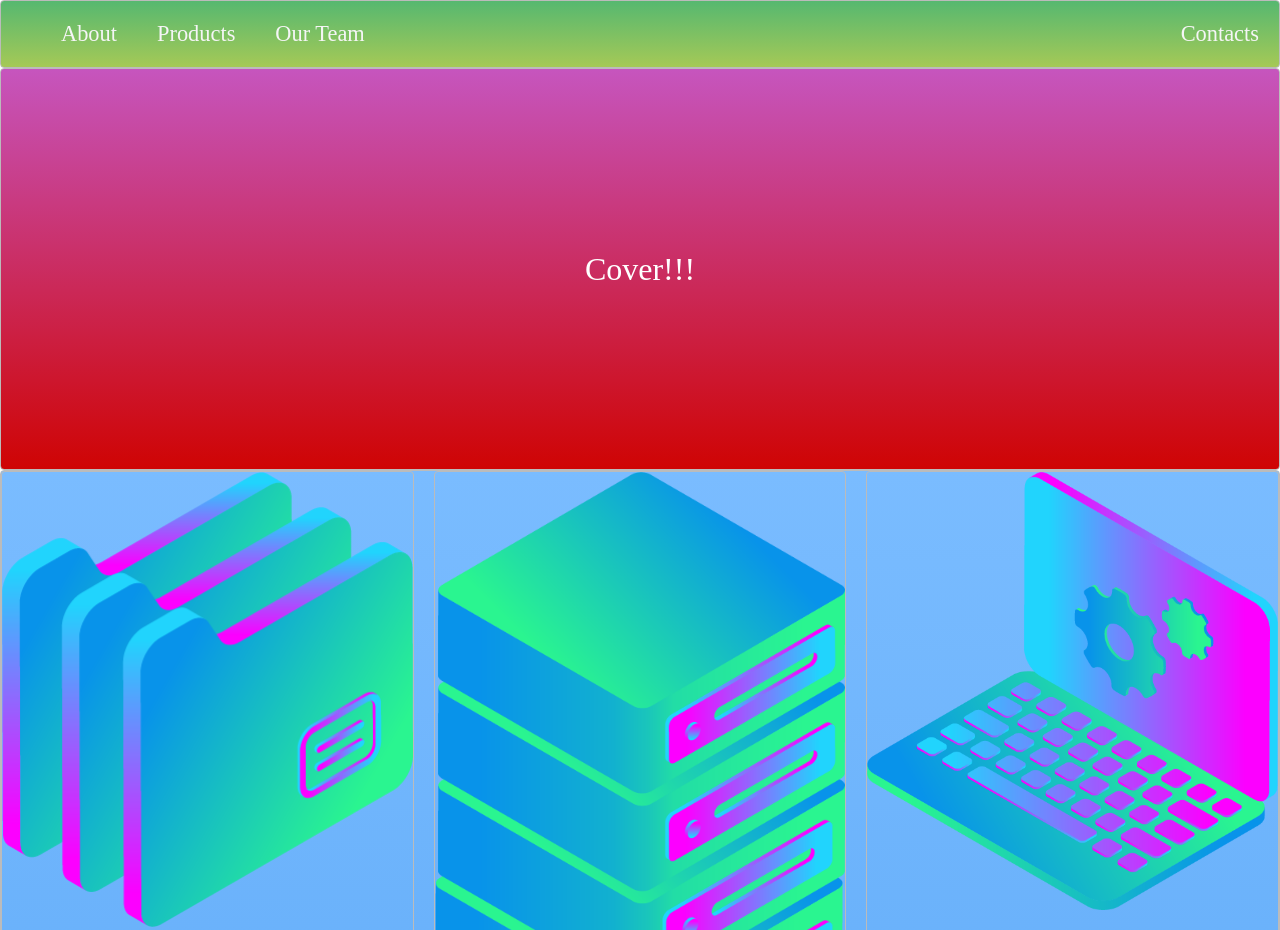
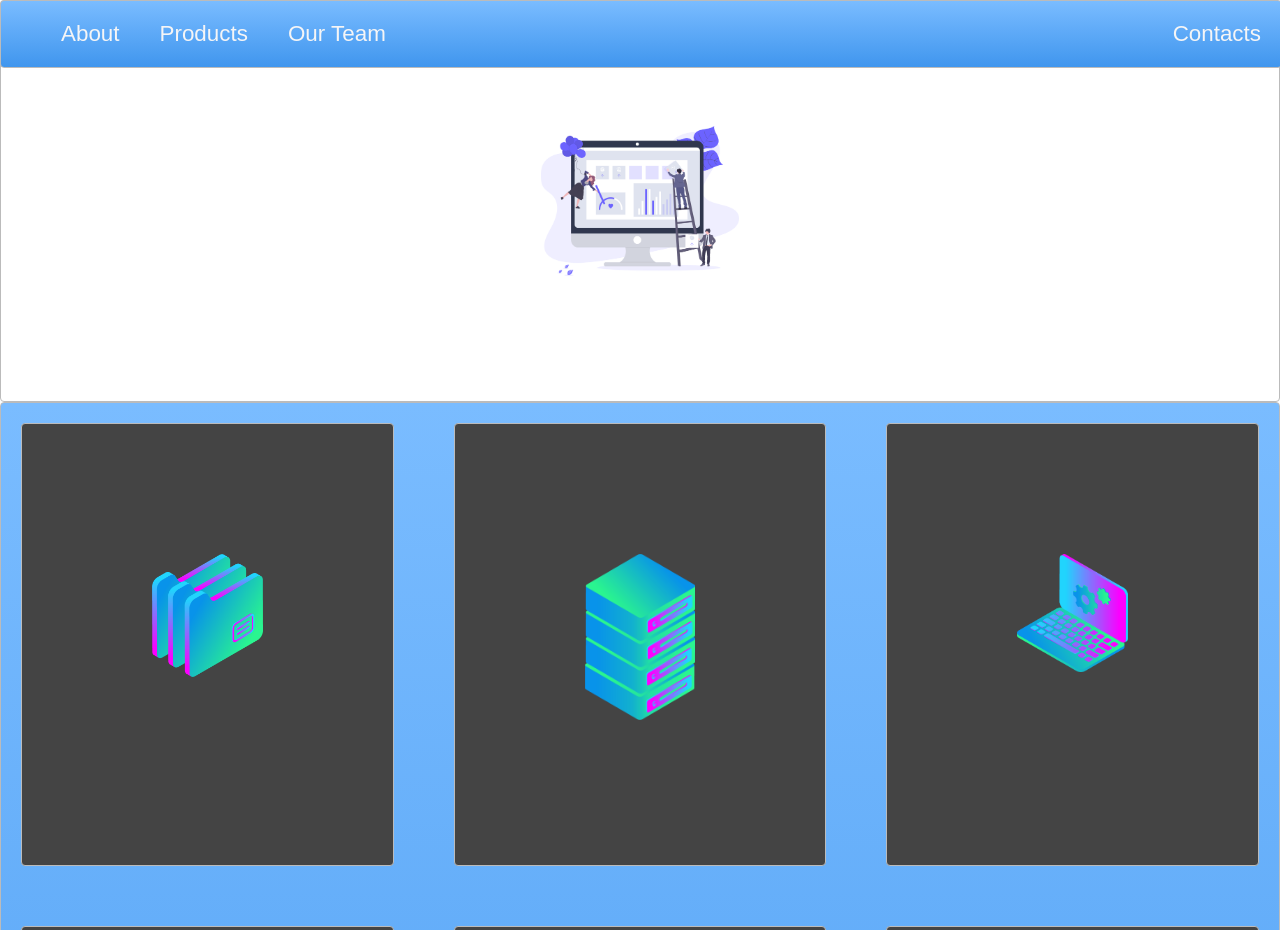
Before and after one commit to osu4life75/CSS-Layout, a plain HTML site: page index.html in a window 1280 px wide. Shown: the top 930 px of the page. Drawn offline with Linux system fonts and the light colour scheme.

Commit message:
Css and Flex updates

```diff
--- a/index.html
+++ b/index.html
@@ -5,7 +5,7 @@
   <link rel="stylesheet" href="./style.css">
 </head>
 <body>
-  <nav class="zone green">
+  <nav class="zone blue sticky">
     <ul class="main-nav">
       <li><a href="">About</a></li>
       <li><a href="">Products</a></li>
@@ -16,7 +16,9 @@
 
 
 
-  <div class="container zone red">Cover!!!</div>
+  <div class="container zone"><img class="cover"
+    src="img/undraw.png">
+  </div>
   <div class="zone blue grid-wrapper">
     <div class="box zone"><img src="img/files_2.png"> </div>
     <div class="box zone"><img src="img/server_2_2.png"> </div>
@@ -28,7 +30,7 @@
     <div class="box zone"><img src="img/server_safe_2.png"> </div>
   </div>
 
-  <div class="zone yellow">Footer</div>
+  <footer class="zone yellow">Zero => Mastery</footer>
 
 </body>
 </html>
--- a/style.css
+++ b/style.css
@@ -1,5 +1,6 @@
 body {
     margin: auto 0;
+    font-family: arial;
 }
 
 
@@ -22,12 +23,25 @@ body {
     box-shadow:rgba(0,0,0,0.8) 0px 5px 15px, inset rgba(0,0,0,0.15) 0px -10px 20px;
 }
 
+.box:hover {
+    -webkit-transform: rotate(-7deg);
+    -moz-transform: rotate(-7deg);
+    -o-transform: rotate(-7deg);
+    transform: rotate(-7deg);
+}
+
 /* Nav */
+.sticky {
+    position: fixed;
+    top: 0;
+    width: 100%;
+}
 .main-nav {
     display: flex;
     list-style: none;
     font-size: 0.7em;
     margin: 0;
+
 }
 
 @media only screen and (max-width: 600px){
@@ -60,9 +74,14 @@ a {
 
 }
 
+.cover {
+    width: 15rem;
+
+}
+
 /*Grid*/
 
-.grid-wrapper{
+.grid-wrapper {
     display: grid;
     gap: 20px;
     grid-template-columns: repeat(auto-fill, minmax(350px, 1fr));
@@ -72,6 +91,17 @@ a {
 .box > img {
     width: 100%;
 
+}
+
+.box {
+    background-color: #444;
+    padding: 130px;
+    margin: 20px;
+
+}
+
+footer {
+    text-align: center;
 }
 
 
```
